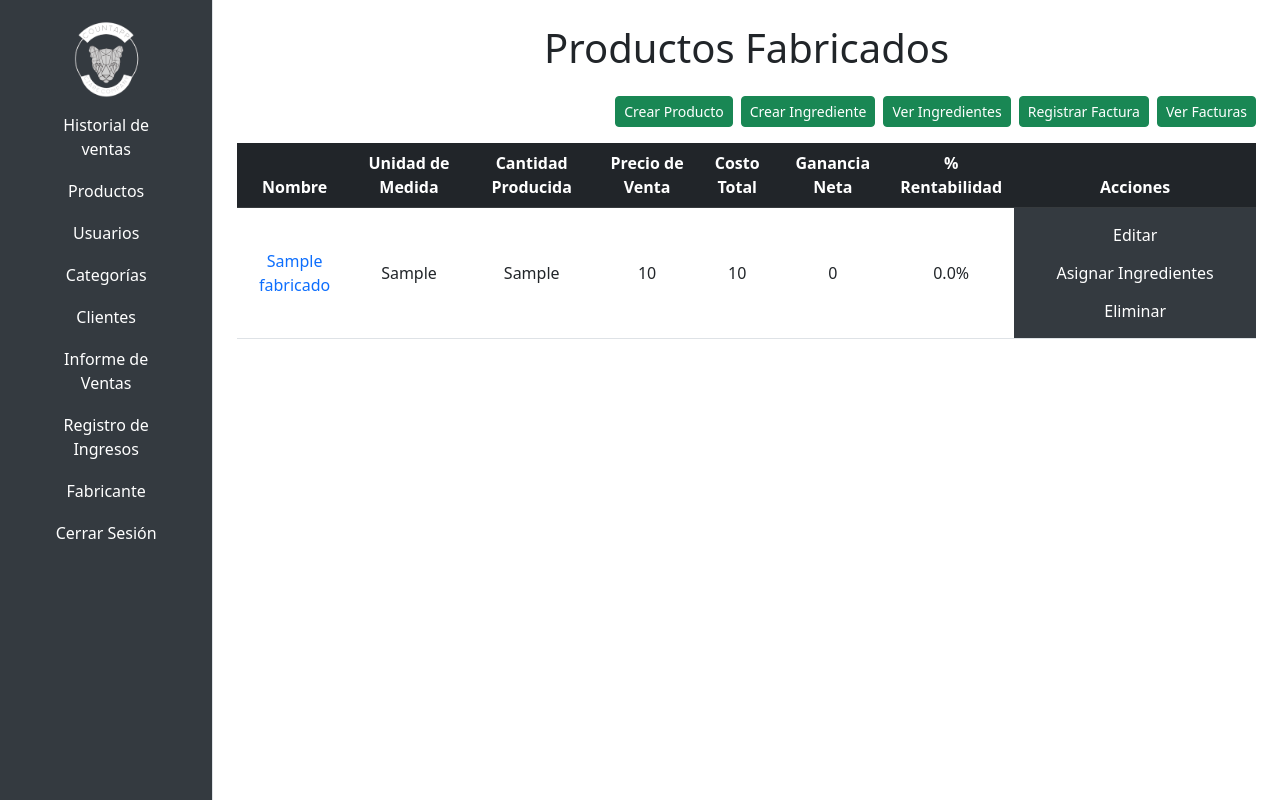
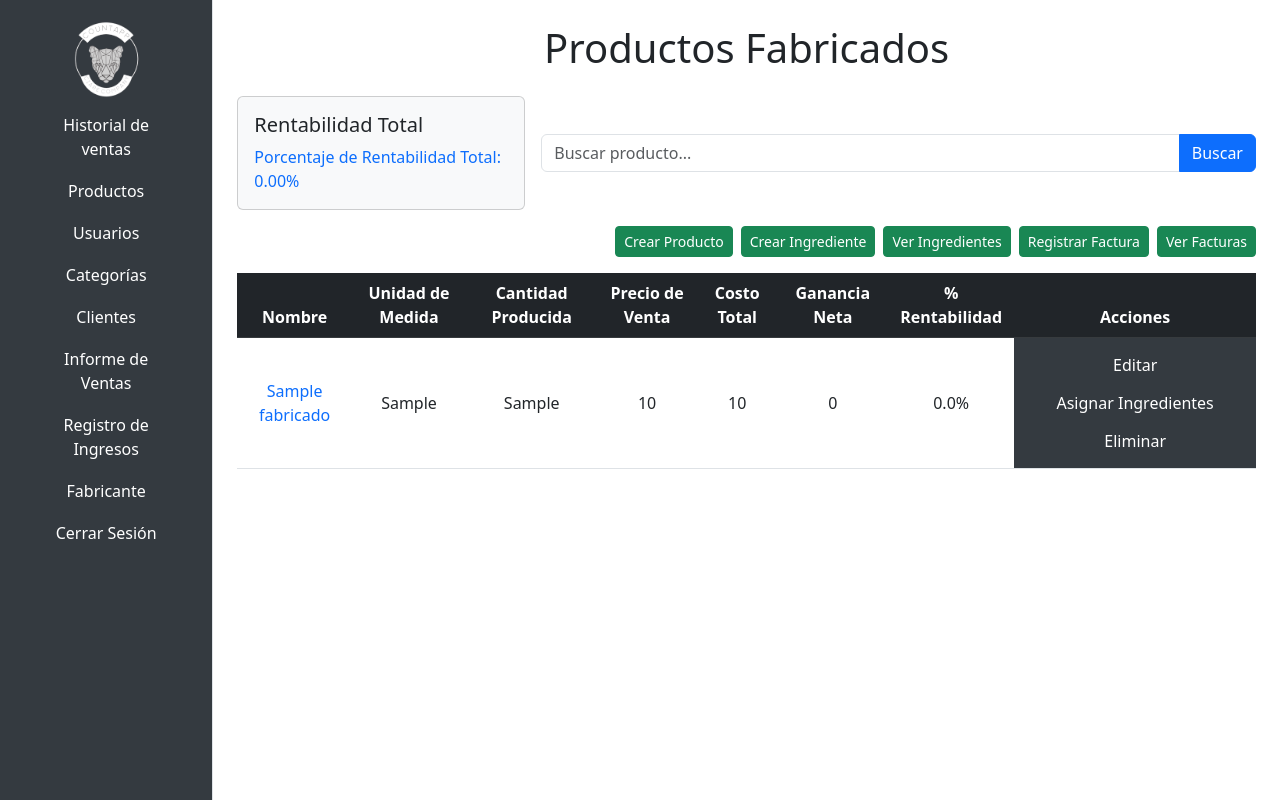
Before and after one commit to Ciare95/countapp, a Flask app: page /fabricante_productos/ in a window 1280 px wide. Run offline with Flask 3, Linux system fonts and the light colour scheme; tables that the repository leaves empty or names only in its code hold one stand-in row (values such as "Sample post"); parts of the project's set-up code (start-up, migrations or seed data) failed here and were passed over; some libraries are stand-ins or nearby versions.

Commit message:
Se agregó un buscador de productos en la sección fabricante

```diff
--- a/app/controllers/fabricante_productos_controller.py
+++ b/app/controllers/fabricante_productos_controller.py
@@ -177,3 +177,54 @@ def ver_producto_fabricado(producto_id):
         producto=producto,
         ingredientes=ingredientes_data
     )
+
+
+
+@fabricante_productos_bp.route('/listar', methods=['GET'])
+def listar_productos():
+    try:
+        conexion = db.get_connection()
+        cursor = conexion.cursor(dictionary=True)
+
+        termino_busqueda = request.args.get('q', '').strip()
+
+        if termino_busqueda:
+            query = """
+                SELECT * FROM productos_fabricados
+                WHERE nombre LIKE %s
+                ORDER BY nombre ASC
+            """
+            cursor.execute(query, ('%' + termino_busqueda + '%',))
+        else:
+            query = """
+                SELECT * FROM productos_fabricados
+                ORDER BY nombre ASC
+            """
+            cursor.execute(query)
+
+        productos_raw = cursor.fetchall()
+
+        # Convert dictionary results to ProductoFabricado objects
+        productos = []
+        for r in productos_raw:
+            # Calcular ganancia neta y porcentaje de rentabilidad
+            ganancia_neta = (r['precio_venta'] - r['costo_total']) if r['costo_total'] is not None else 0
+            porcentaje_rentabilidad = (ganancia_neta * 100 / r['precio_venta']) if r['precio_venta'] > 0 else 0
+
+            producto = ProductoFabricado(
+                id=r['id'],
+                nombre=r['nombre'],
+                unidad_medida=r['unidad_medida'],
+                costo_total=r['costo_total'],
+                precio_venta=r['precio_venta'],
+                cantidad_producida=r['cantidad_producida'],
+                ganancia_neta=ganancia_neta,
+                porcentaje_rentabilidad=porcentaje_rentabilidad
+            )
+            productos.append(producto)
+
+        return render_template('fabricante/index.html', productos=productos)
+
+    finally:
+        cursor.close()
+        conexion.close()
--- a/app/templates/fabricante/index.html
+++ b/app/templates/fabricante/index.html
@@ -3,6 +3,27 @@
 {% block content %}
 <div class="container mt-4">
     <h1 class="text-center mb-4">Productos Fabricados</h1>
+
+    <div class="d-flex justify-content-between align-items-center mb-3">
+        <!-- Card de Rentabilidad Total -->
+        <div class="card bg-light" style="max-width: 18rem;">
+            <div class="card-body">
+                <h5 class="card-title">Rentabilidad Total</h5>
+                <p class="card-text text-primary" id="rentabilidad-total">Porcentaje de Rentabilidad Total: </p>
+            </div>
+        </div>
+
+        <!-- Buscador -->
+        <div class="ms-3" style="flex: 1;">
+            <form method="GET" action="{{ url_for('fabricante_productos.listar_productos') }}">
+                <div class="input-group">
+                    <input type="text" name="q" class="form-control" placeholder="Buscar producto..." value="{{ request.args.get('q', '') }}">
+                    <button type="submit" class="btn btn-primary">Buscar</button>
+                </div>
+            </form>
+        </div>
+    </div>
+
 
     <!-- Botones de acciones principales -->
     <div class="d-flex justify-content-end gap-2 mb-3">
@@ -53,5 +74,27 @@
             {% endfor %}
         </tbody>
     </table>
+    <script>
+        document.addEventListener("DOMContentLoaded", function () {
+            let rentabilidades = [];
+            document.querySelectorAll("tbody tr").forEach(row => {
+                const rentabilidadCell = row.querySelector("td:nth-child(7)"); // Columna de % Rentabilidad
+                if (rentabilidadCell) {
+                    const rentabilidad = parseFloat(rentabilidadCell.textContent.replace('%', '')) || 0;
+                    rentabilidades.push(rentabilidad);
+                }
+            });
+
+            if (rentabilidades.length > 0) {
+                const promedio = rentabilidades.reduce((a, b) => a + b, 0) / rentabilidades.length;
+                const promedioFormateado = promedio.toFixed(2) + '%';
+
+                // Mostrar el promedio en el lugar correspondiente
+                const rentabilidadTotalDiv = document.getElementById("rentabilidad-total");
+                rentabilidadTotalDiv.textContent = `Porcentaje de Rentabilidad Total: ${promedioFormateado}`;
+            }
+        });
+    </script>
+
 </div>
 {% endblock %}
```
